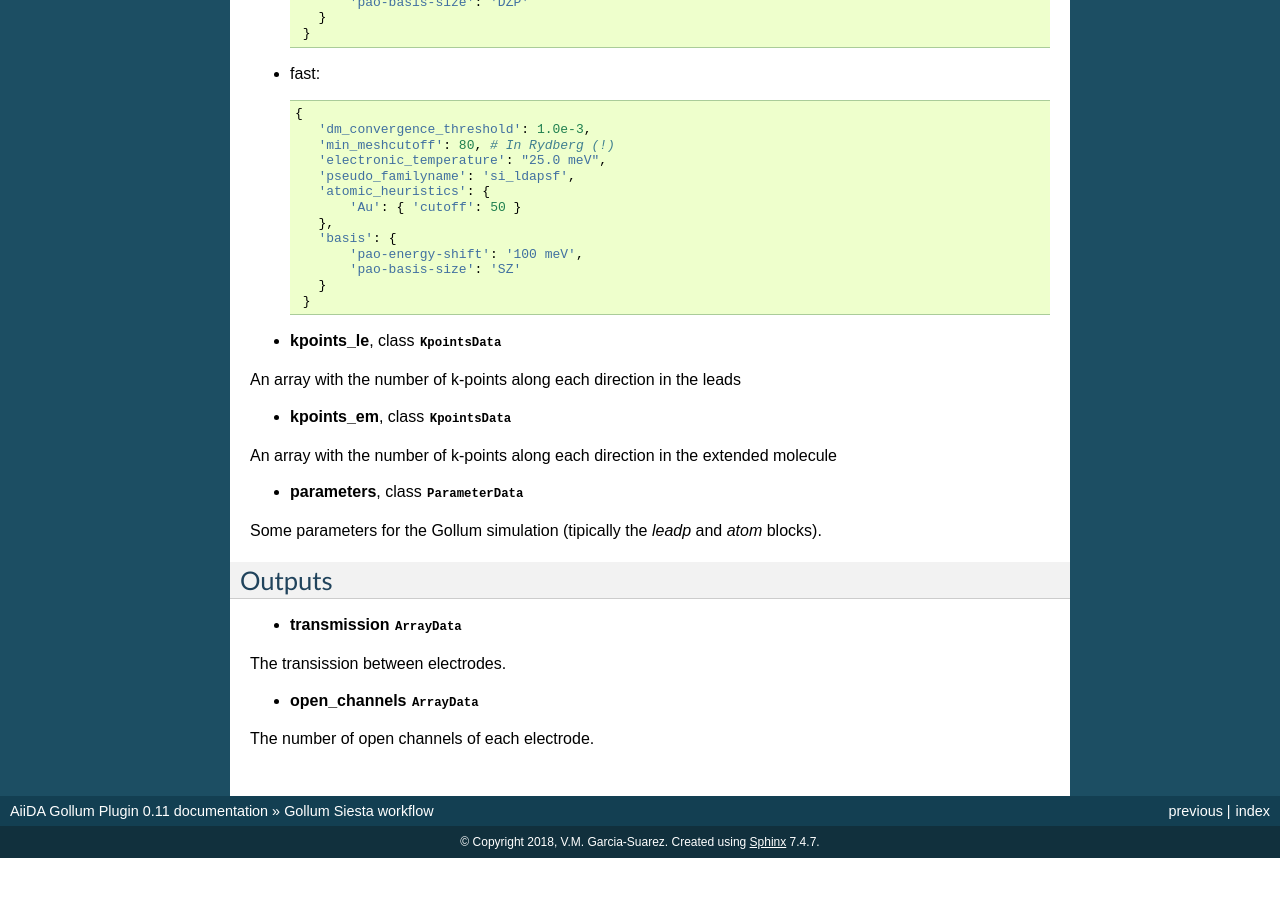
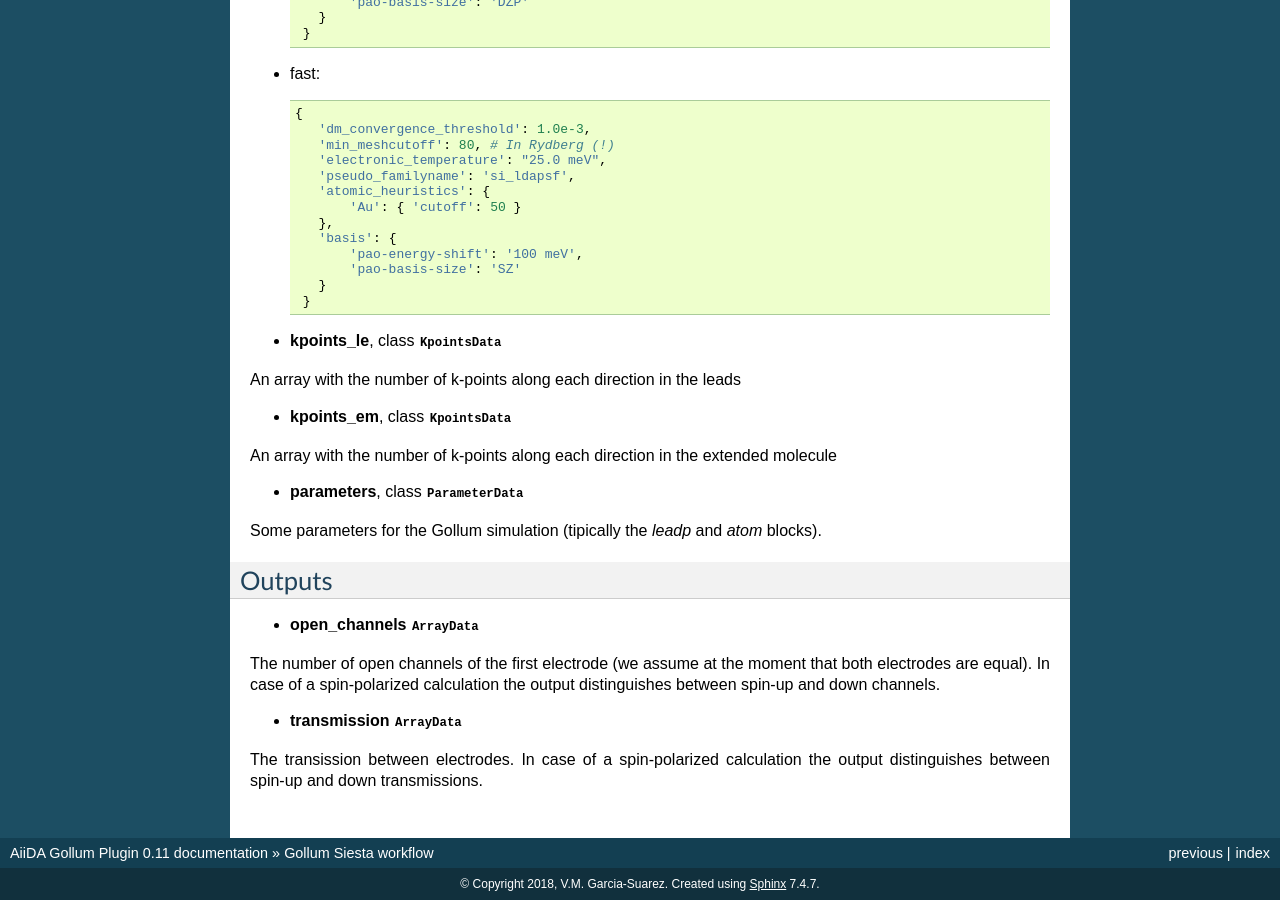
Before and after one commit to garsua/aiida-gollum, a Sphinx documentation site: the page built from docs/workflows/gollum-siesta.rst, in a window 1280 px wide and 900 px high, scrolled down 1226 px. Built offline with Sphinx 7.4.7, drawn with Linux system fonts in a browser that asks for light colours; formulas are drawn with MathJax 3; before the commit the page ends 2084 px from its top, so only the background shows below that; some of the changed text lies outside the part shown.

Commit message:
Some changes in workflow doc

```diff
--- a/docs/workflows/gollum-siesta.rst
+++ b/docs/workflows/gollum-siesta.rst
@@ -8,7 +8,7 @@
 transmission and the number of open channels from the electronic
 structure calculated with Siesta.
 
-.. important:: In order for this workflow to work it is also necessary to install the aiida_siesta plugin (https://github.com/albgar/aiida_siesta_plugin)
+.. important:: In order for this workflow to work it is also necessary to install the aiida_siesta plugin (http://aiida-siesta-plugin.readthedocs.io/en/latest/)
 
 The inputs to the Gollum workchain include the Siesta code, the Gollum
 code, the structures of the leads and the extended molecule, the
@@ -108,10 +108,13 @@
 Outputs
 -------
 
+* **open_channels** :py:class:`ArrayData <aiida.orm.data.array.ArrayData>`
+
+The number of open channels of the first electrode (we assume at the
+moment that both electrodes are equal). In case of a spin-polarized
+calculation the output distinguishes between spin-up and down channels.
+
 * **transmission** :py:class:`ArrayData <aiida.orm.data.array.ArrayData>`
 
-The transission between electrodes.
-
-* **open_channels** :py:class:`ArrayData <aiida.orm.data.array.ArrayData>`
-
-The number of open channels of each electrode.
+The transission between electrodes. In case of a spin-polarized
+calculation the output distinguishes between spin-up and down transmissions.
```
Also changed, not shown: 1 other file.
